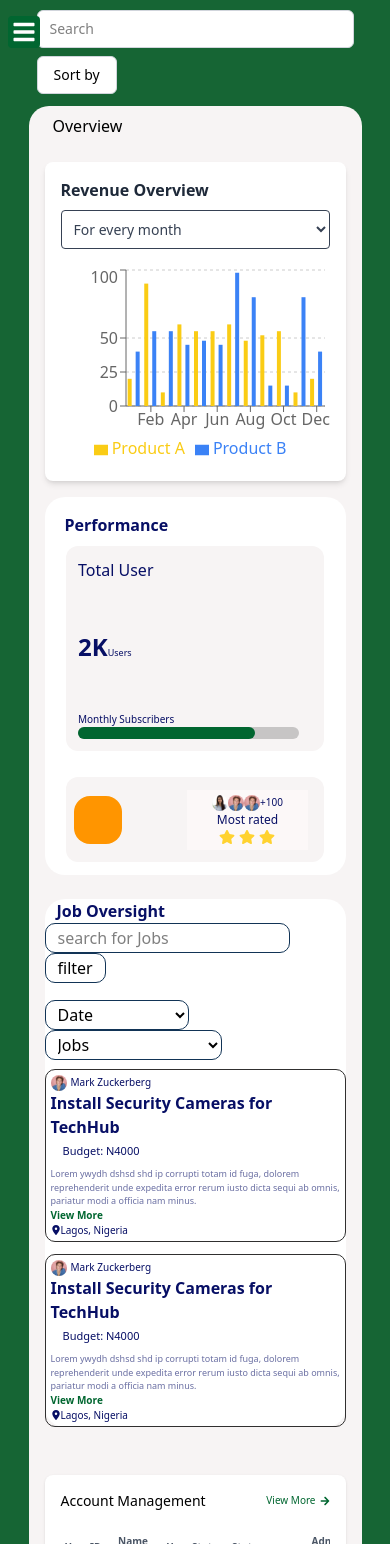
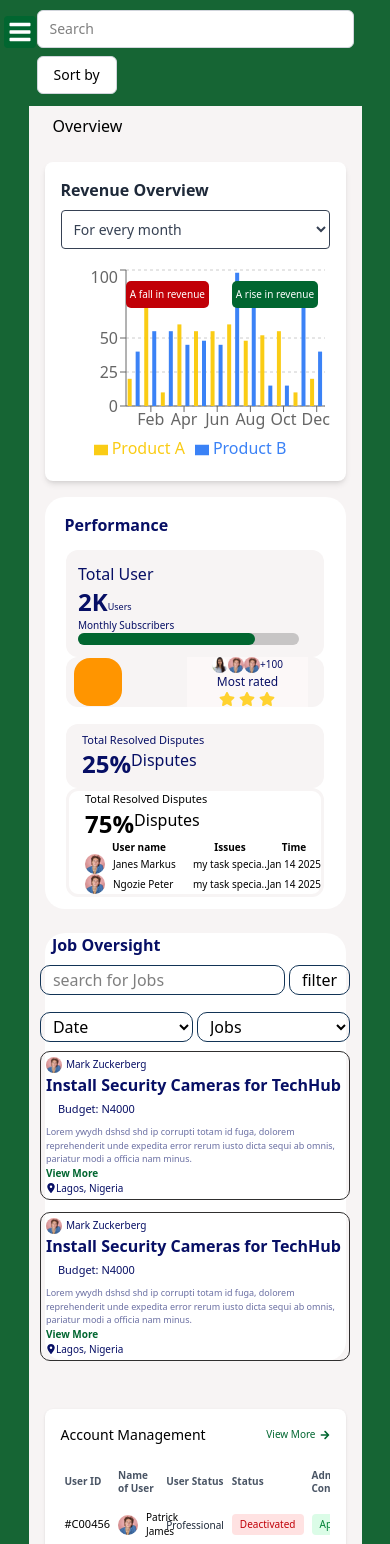
Before and after one commit to VictorAsiya/Belsoft, a React (Vite) app: page / in a window 390 px wide. Shown: the top 1544 px of the page. Built offline with nearby package versions, Linux system fonts and the light colour scheme.

Commit message:
almost done

```diff
--- a/src/components/RightSection/Top/topLeft.tsx
+++ b/src/components/RightSection/Top/topLeft.tsx
@@ -7,21 +7,22 @@ import {
   ResponsiveContainer,
   CartesianGrid,
   Legend,
-} from 'recharts';
+} from "recharts";
+import Button from "../../button";
 
 const data = [
-  { month: 'Jan', productA: 20, productB: 40 },
-  { month: 'Feb', productA: 90, productB: 55 },
-  { month: 'Mar', productA: 10, productB: 55 },
-  { month: 'Apr', productA: 60, productB: 45 },
-  { month: 'May', productA: 55, productB: 48 },
-  { month: 'Jun', productA: 55, productB: 45 },
-  { month: 'Jul', productA: 60, productB: 98 },
-  { month: 'Aug', productA: 48, productB: 80 },
-  { month: 'Sep', productA: 52, productB: 15 },
-  { month: 'Oct', productA: 55, productB: 15 },
-  { month: 'Nov', productA: 10, productB: 80 },
-  { month: 'Dec', productA: 20, productB: 40 },
+  { month: "Jan", productA: 20, productB: 40 },
+  { month: "Feb", productA: 90, productB: 55 },
+  { month: "Mar", productA: 10, productB: 55 },
+  { month: "Apr", productA: 60, productB: 45 },
+  { month: "May", productA: 55, productB: 48 },
+  { month: "Jun", productA: 55, productB: 45 },
+  { month: "Jul", productA: 60, productB: 98 },
+  { month: "Aug", productA: 48, productB: 80 },
+  { month: "Sep", productA: 52, productB: 15 },
+  { month: "Oct", productA: 55, productB: 15 },
+  { month: "Nov", productA: 10, productB: 80 },
+  { month: "Dec", productA: 20, productB: 40 },
 ];
 
 export function RevenueOverview() {
@@ -36,7 +37,18 @@ export function RevenueOverview() {
         </select>
       </div>
 
-      <div className="w-full h-[200px] sm:h-[250px] md:h-[300px]">
+      <div className="w-full h-[200px] sm:h-[250px] md:h-[300px] relative">
+        <div className="absolute flex justify-around  z-10 w-[80%] ml-[20%] mt-4  text-white text-[10px]">
+
+          <Button
+            title="A fall in revenue"
+            className="py-1.5 px-1 rounded-[5px] bg-red-700"
+          />
+           <Button
+            title="A rise in revenue"
+            className="py-1.5 px-1 rounded-[5px] bg-green-800"
+          />
+        </div>
         <ResponsiveContainer width="100%" height="100%">
           <BarChart data={data} barGap={4}>
             <CartesianGrid strokeDasharray="3 3" vertical={false} />
--- /dev/null
+++ b/src/components/RightSection/Top/topRight.module.css
@@ -0,0 +1,23 @@
+@media screen and (max-width: 1065px) {
+    .main{
+        display: flex;
+        flex-direction: column;
+        justify-content: center;
+        align-items: center;
+    }
+    .one{
+        width: 95vh;
+    }
+    .two{
+        width: 95vh;
+    }
+}
+@media screen and (max-width: 1065px) {
+    .one{
+        width: 100%;
+        margin: 2vh 0;
+    }
+    .two{
+        width: 100%;
+    }
+}
--- a/src/components/RightSection/Top/topRight.tsx
+++ b/src/components/RightSection/Top/topRight.tsx
@@ -1,11 +1,12 @@
 import person1 from "../../../assets/person1.jpg";
 import person2 from "../../../assets/person2.jpg";
 import { FaStar as Star } from "react-icons/fa";
+import styles from './topRight.module.css'
 
 function Right() {
   return (
-    <div className="lg:flex sm:grid justify-between lg:h-[90%] sm:h-[190vh] lg:w-[90%] pt-9 overflow-y-scroll">
-      <div className="lg:w-[42%] sm:w-[90%]  h-[100%]  flex flex-col justify-around text-[var(--text)]">
+    <div className={`lg:flex sm:grid justify-between lg:h-[90%] sm:h-[190vh] lg:w-[90%] pt-9 overflow-y-scroll ${styles.main}`}>
+      <div className={`lg:w-[42%] sm:w-[90%]  lg:h-[100%]  flex flex-col justify-around text-[var(--text)] ${styles.one}`}>
         <div className="h-[60%] w-[100%] bg-[#F7F4F4] rounded-xl flex flex-col justify-between py-3 pl-3 ">
           <p>Total User</p>
           <span className="flex items-end">
@@ -52,7 +53,7 @@ function Right() {
         </div>
       </div>
 
-      <div className="lg:w-[55%] sm:w-[90%] h-[100%] rounded-xl flex flex-col justify-between pb-3">
+      <div className={`lg:w-[55%] sm:w-[90%]  h-[100%] rounded-xl flex flex-col justify-between pb-3 ${styles.two}`}>
         <div className="h-[25%] w-[100%] bg-[#F7F4F4] text-[var(--text)] rounded-xl flex flex-col justify-between py-2 pl-4 ">
           <p className="text-[11px]">Total Resolved Disputes</p>
           <span className="flex">
--- a/src/components/RightSection/bottomLeft/index.module.css
+++ b/src/components/RightSection/bottomLeft/index.module.css
@@ -8,9 +8,14 @@
         flex-direction: column;
         gap: 2vh;
         width: 100%;
+        margin-top: 1vh;
     }
     .span2{
         width: 100%;
+        display: flex;
+    }
+    .span2 select{
+        width: 90%;
     }
     .Details{
         height: fit-content;
--- a/src/components/RightSection/overview/Overview.tsx
+++ b/src/components/RightSection/overview/Overview.tsx
@@ -5,17 +5,18 @@ import AccountManagement from "../Table/table";
 import BottomLeft from "../bottomLeft";
 import Right from "../Top/topRight";
 import { RevenueOverview } from "../Top/topLeft";
+import styles from './overview.module.css'
 
 function Overview() {
   return (
     <div
-      className="lg:h-[98%] w-full flex flex-col rounded-[20px]"
+      className={`lg:h-[98%] w-full flex flex-col rounded-[20px]${styles.mainDiv}`}
       style={{ backgroundColor: "#F7F4F4" }}
     >
       <h3 className="p-6 pt-2 h-[5%]">Overview</h3>
 
-      <div className="flex flex-col lg:flex-row h-auto lg:h-[100%] lg:w-full justify-center items-center gap-4 px-4 lg:pl-[20px]">
-        <div className="rounded-[20px] bg-white lg:h-[90%] w-full lg:w-[60%] flex flex-col justify-center">
+      <div className={`flex flex-col lg:flex-row h-auto lg:h-[100%] lg:w-full justify-center items-center gap-4 px-4 lg:pl-[20px] ${styles.overview}`}>
+        <div className="rounded-[20px] bg-white  w-full lg:w-[60%] flex flex-col justify-center">
           <RevenueOverview />
         </div>
 
--- /dev/null
+++ b/src/components/RightSection/overview/overview.module.css
@@ -0,0 +1,6 @@
+@media screen and (max-width: 1065px) {
+    .overview{
+        display: flex;
+        flex-direction: column;
+    }
+}
--- a/src/components/RightSection/right.module.css
+++ b/src/components/RightSection/right.module.css
@@ -1,4 +1,11 @@
+@media screen and (max-width: 1065px) {
+    .all{
+        width: 70%;
+        height: fit-content;
+    }
+}
 @media screen and (max-width: 555px) {
+
     .all{
         width: 90%;
     }
--- /dev/null
+++ b/src/components/button.tsx
@@ -0,0 +1,16 @@
+type ButtonProps = {
+    title: string;
+    className?: string;
+};
+
+const Button = ({ title, className }: ButtonProps) => {
+    return(
+        <button
+            className={`${className}`}
+            type="button"
+        >
+            {title}
+        </button>
+    )
+}
+export default Button
--- a/src/components/sidebar.tsx
+++ b/src/components/sidebar.tsx
@@ -55,15 +55,15 @@ function Sidebar() {
       )}
 
       <button
-        className="md:hidden text-2xl p-1 ml-2 fixed top-4 left-0 z-50 bg-green-800 text-white rounded"
+        className="md:hidden text-2xl p-1 ml-1 fixed top-4 left-0 z-50 bg-green-800 text-white rounded"
         onClick={() => setIsOpen(!isOpen)}
       >
         <FaBars />
       </button>
 
       <div
-        className={`fixed top-0 left-0 h-full z-40 transform bg-[#F7F4F4] text-[var(--color)] rounded-r-[15px] p-4 transition-transform duration-300 ease-in-out
-        w-[250px] md:static md:translate-x-0 md:w-[18%] md:h-[1006px] md:flex
+        className={`fixed top-0 left-0 lg:h-[1006px] z-40 transform bg-[#F7F4F4] text-[var(--color)] rounded-r-[15px] p-4 transition-transform duration-300 ease-in-out
+        w-[250px] md:static md:translate-x-0 md:w-[25%] md:h-[2200px] md:flex
         ${isOpen ? "translate-x-0" : "-translate-x-full"} md:rounded-[15px]`}
       >
         <div className="flex flex-col items-center">
```
